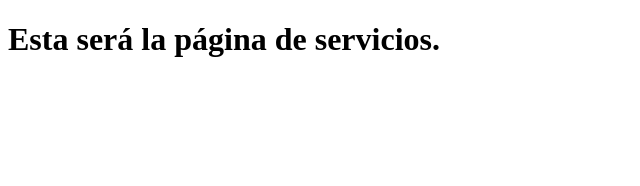
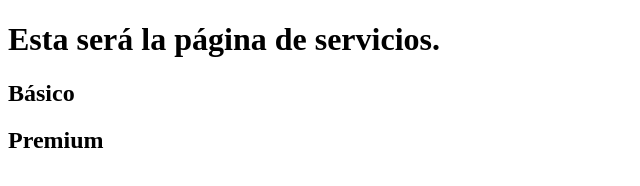
Before and after one commit to jyongkim/proyecto-git-20210814, a plain HTML site: page servicios.html in a window 1280 px wide. Shown: the whole page, without its empty margins (0-640 px from the left). Drawn offline with Linux system fonts and the light colour scheme.

```diff
--- a/servicios.html
+++ b/servicios.html
@@ -8,5 +8,7 @@
 </head>
 <body>
     <h1>Esta será la página de servicios.</h1>
+    <h2>Básico</h2>
+    <h2>Premium</h2>
 </body>
 </html>
```
Also changed, not shown: index.html (+1 -0 lines).
